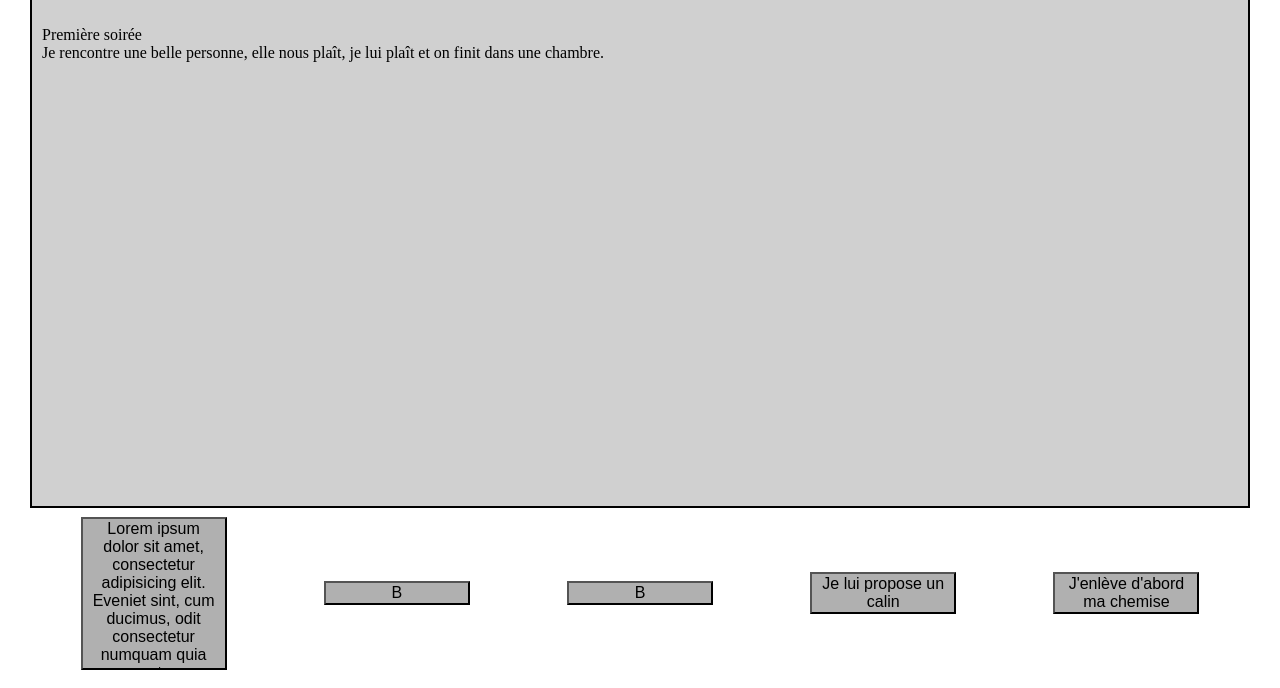
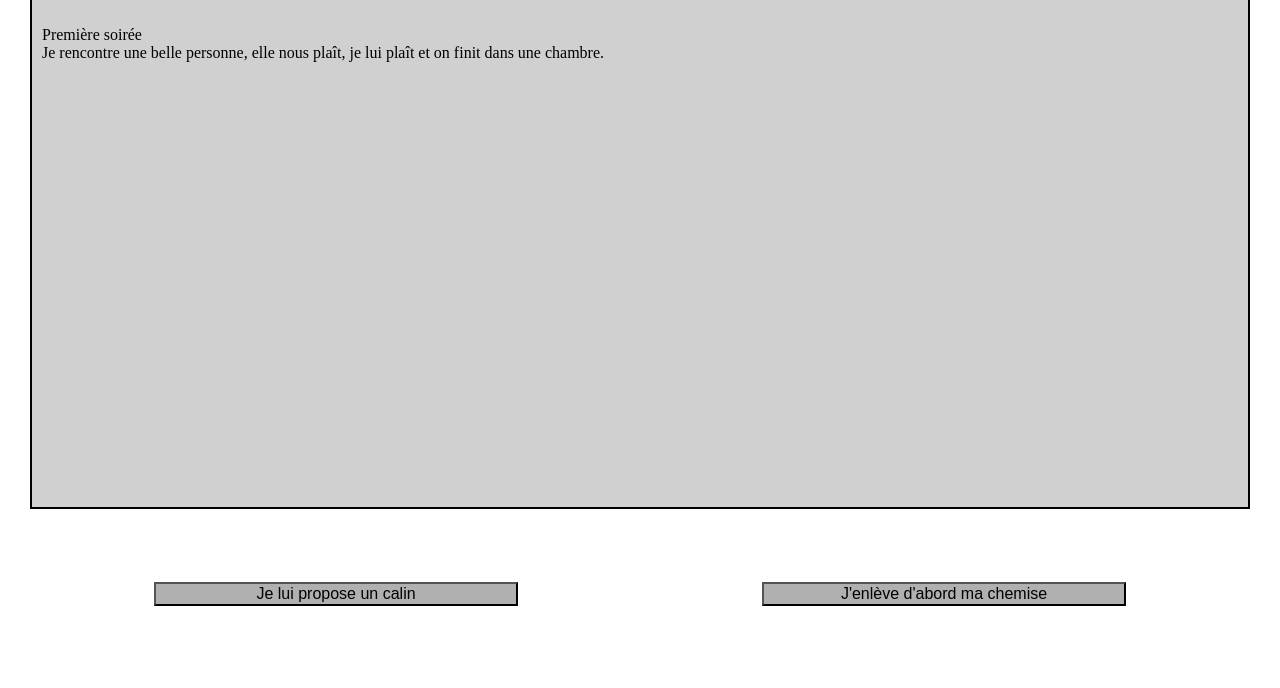
Before and after one commit to Ghostfire059/ndi2022, a plain HTML site: page seriousGame.html in a window 1280 px wide. Shown: the part 112-800 px from the top of the page. Drawn offline with Linux system fonts and the light colour scheme.

Commit message:
remove buttons inside pure html

```diff
--- a/seriousGame.html
+++ b/seriousGame.html
@@ -39,15 +39,6 @@
                 </div>
 
                 <div class="inputs">
-                    <div class="buttonWrapper">
-                        <button> Lorem ipsum dolor sit amet, consectetur adipisicing elit. Eveniet sint, cum ducimus, odit consectetur numquam quia quos at eum nobis, tempore animi quis? Deleniti id fuga, ratione nam lo ex blanditiis. </button>
-                    </div>
-                    <div class="buttonWrapper">
-                        <button> B </button>
-                    </div>
-                    <div class="buttonWrapper">
-                        <button> B </button>
-                    </div>
                 </div>
             </div>
 		</main>
```
